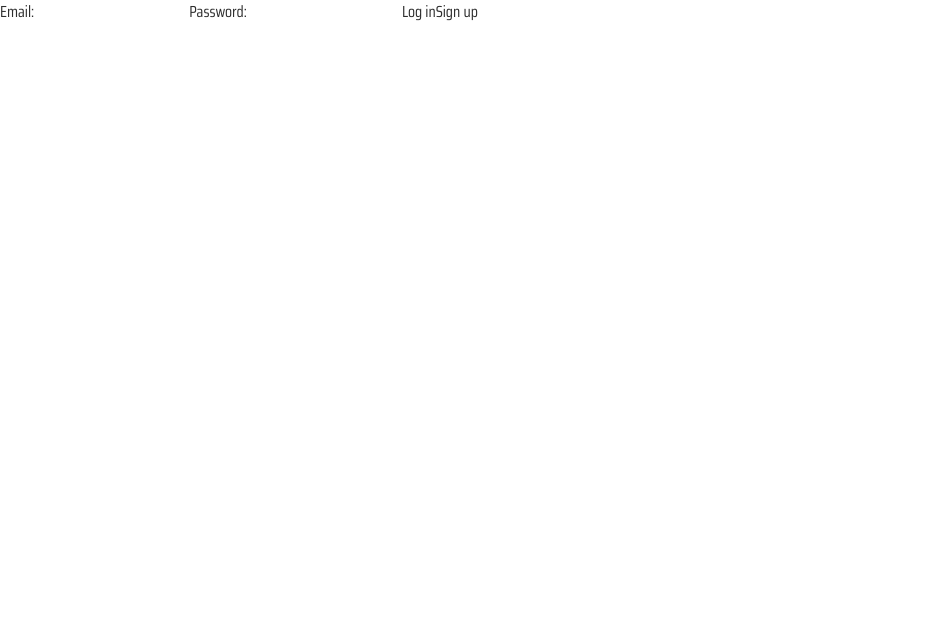
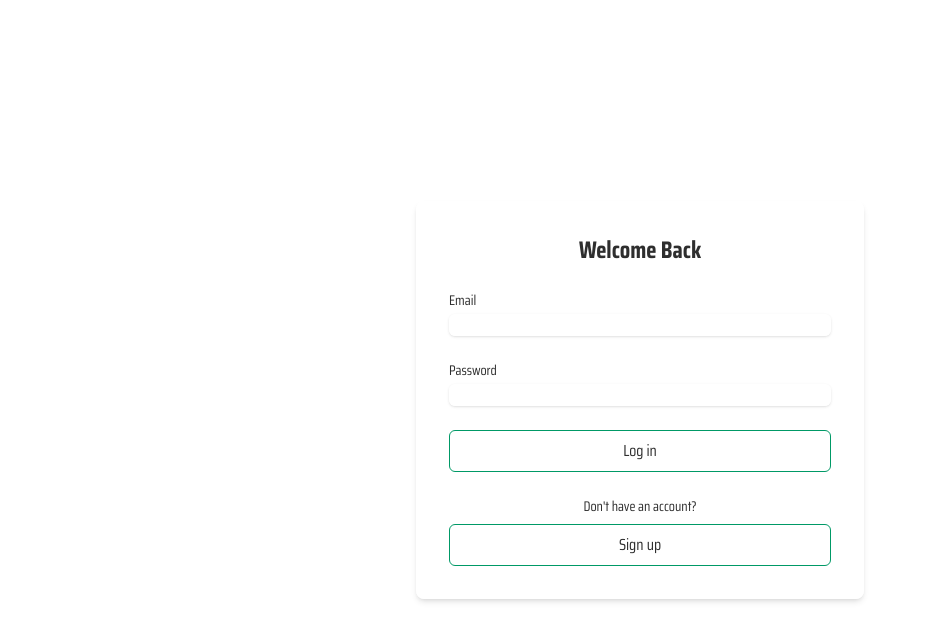
Before and after one commit to Deshenfektion/MyHeatmap, a Next.js app: page /login in a window 1280 px wide. Shown: the top 640 px of the page, without its empty margins (0-926 px from the left). Built offline with nearby package versions, Linux system fonts and the light colour scheme.

Commit message:
Style login page

```diff
--- a/app/login/page.tsx
+++ b/app/login/page.tsx
@@ -2,13 +2,53 @@ import { login, signup } from "@/app/login/actions";
 
 export default function LoginPage() {
   return (
-    <form>
-      <label htmlFor="email">Email:</label>
-      <input id="email" name="email" type="email" required />
-      <label htmlFor="password">Password:</label>
-      <input id="password" name="password" type="password" required />
-      <button formAction={login}>Log in</button>
-      <button formAction={signup}>Sign up</button>
-    </form>
+    <div className="flex min-h-screen items-center justify-center">
+      <div className="w-full max-w-md rounded-lg shadow-md p-8 border border-white">
+        <h1 className="text-2xl font-bold text-center mb-6">Welcome Back</h1>
+        <form className="space-y-6">
+          <div>
+            <label htmlFor="email" className="block text-sm font-medium">
+              Email
+            </label>
+            <input
+              id="email"
+              name="email"
+              type="email"
+              required
+              className="mt-1 block w-full rounded-md border border-white shadow-sm focus:ring sm:text-sm"
+            />
+          </div>
+          <div>
+            <label htmlFor="password" className="block text-sm font-medium">
+              Password
+            </label>
+            <input
+              id="password"
+              name="password"
+              type="password"
+              required
+              className="mt-1 block w-full rounded-md border border-white shadow-sm focus:ring sm:text-sm"
+            />
+          </div>
+          <div className="flex items-center justify-between">
+            <button
+              formAction={login}
+              className="w-full py-2 px-4 rounded-md border border-emerald-600 hover:opacity-90 focus:outline-none focus:ring-2 focus:ring-offset-2"
+            >
+              Log in
+            </button>
+          </div>
+          <div className="text-center">
+            <p className="text-sm">Don't have an account?</p>
+            <button
+              formAction={signup}
+              className="mt-2 w-full py-2 px-4 rounded-md border border-emerald-600 hover:opacity-90 focus:outline-none focus:ring-2 focus:ring-offset-2"
+            >
+              Sign up
+            </button>
+          </div>
+        </form>
+      </div>
+    </div>
   );
 }
```
